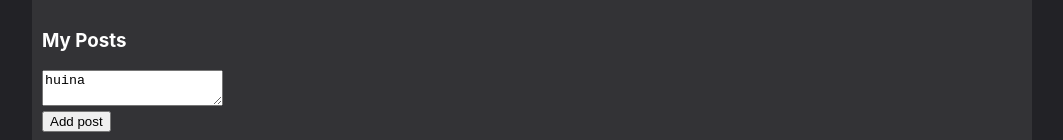
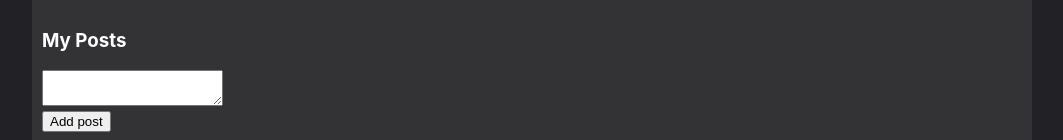
Before and after one commit to Gabageba/pokaifu, a React (Create React App) app: page /profile in a window 1280 px wide. Shown: the part 859-999 px from the top of the page, without its empty margins (208-1271 px from the left). Built offline with nearby package versions, Linux system fonts and the light colour scheme; grey boxes are pictures that could not be loaded.

Commit message:
Dispatch

```diff
--- a/src/App.js
+++ b/src/App.js
@@ -18,11 +18,9 @@ const App = (props) => {
         <div className="app-wrapper-content">
           <Routes>
             <Route path="/messages/*" element={<Messages state={props.state.messagesPage}
-                                                         addMessage={props.addMessage}
-                                                         updateNewMessageText={props.updateNewMessageText} />}/>
+                                                         dispatch={props.dispatch} />}/>
             <Route path="/profile" element={<Profile profilePage={props.state.profilePage}
-                                                     updateNewPostText={props.updateNewPostText}
-                                                     addPost={props.addPost}/>}/>
+                                                     dispatch={props.dispatch}/>}/>
             <Route path="/news" element={<News/>}/>
             <Route path="/music" element={<Music/>}/>
             <Route path="/settings" element={<Settings/>}/>
--- a/src/Redux/state.js
+++ b/src/Redux/state.js
@@ -39,7 +39,11 @@ let store = {
       ],
       newMessageText: 'hi',
       dialogsData: [
-        {id: 1, name: 'Gabageba', avatar: 'https://i.pinimg.com/originals/b8/be/c7/b8bec7a821b32544097807f259a6057d.jpg'},
+        {
+          id: 1,
+          name: 'Gabageba',
+          avatar: 'https://i.pinimg.com/originals/b8/be/c7/b8bec7a821b32544097807f259a6057d.jpg'
+        },
         {id: 2, name: 'Alexandr', avatar: 'https://www.meme-arsenal.com/memes/24ea176ff61da30ee142f0dbca6dcc90.jpg'},
         {
           id: 3,
@@ -60,13 +64,17 @@ let store = {
       ]
     }
   },
+  _callSubscriber() {
+    console.log('state was changed')
+  },
   getState() {
     return this._state
   },
-  _callSubscriber() {
-    console.log('state was changed')
+  subscribe(observer) {
+    this._callSubscriber = observer
   },
-  addPost() {
+  dispatch(action) {
+    if (action.type === 'ADD-POST') {
       let newPost = {
         id: 5,
         message: this._state.profilePage.newPostText,
@@ -76,12 +84,12 @@ let store = {
       this._state.profilePage.postsData.push(newPost)
       this._state.profilePage.newPostText = ''
       this._callSubscriber(this._state)
-  },
-  updateNewPostText(newText) {
-    this._state.profilePage.newPostText = newText
+    }
+    else if (action.type === 'UPDATE-NEW-POST-TEXT') {
+      this._state.profilePage.newPostText = action.newText
       this._callSubscriber(this._state)
-  },
-  addMessage() {
+    }
+    else if (action.type === 'ADD-MESSAGE') {
       let newMessage = {
         id: 6,
         message: this._state.messagesPage.newMessageText
@@ -89,13 +97,11 @@ let store = {
       this._state.messagesPage.messagesData.push(newMessage)
       this._state.messagesPage.newMessageText = ''
       this._callSubscriber(this._state)
-  },
-  updateNewMessageText(newText) {
-    this._state.messagesPage.newMessageText = newText
+    }
+    else if (action.type === 'UPDATE-NEW-MESSAGE-TEXT') {
+      this._state.messagesPage.newMessageText = action.newText
       this._callSubscriber(this._state)
-  },
-  subscribe (observer) {
-    this._callSubscriber = observer
+    }
   }
 }
 
--- a/src/components/Messages/Messages.jsx
+++ b/src/components/Messages/Messages.jsx
@@ -14,9 +14,13 @@ const Messages = (props) => {
 
   let newMessageElement = React.createRef()
 
+  let addMessage = () => {
+    props.dispatch({type: 'ADD-MESSAGE'})
+  }
+
   let onMessageChange = () => {
     let text = newMessageElement.current.value
-    props.updateNewMessageText(text)
+    props.dispatch({type: 'UPDATE-NEW-MESSAGE-TEXT', newText: text})
   }
 
 
@@ -26,7 +30,7 @@ const Messages = (props) => {
       <div>
         <div className={s.messages}>{messagesElements}</div>
         <textarea onChange={onMessageChange} ref={newMessageElement} value={props.state.newMessageText}/>
-        <button onClick={props.addMessage}>Отправить</button>
+        <button onClick={addMessage}>Отправить</button>
       </div>
     </div>
   )
--- a/src/components/Profile/MyPosts/MyPosts.jsx
+++ b/src/components/Profile/MyPosts/MyPosts.jsx
@@ -9,12 +9,12 @@ const MyPosts = (props) => {
   let newPostElement = React.createRef();
 
   let addPost = () => {
-    props.addPost()
+    props.dispatch({type: 'ADD-POST'})
   }
 
   let onPostChange = () => {
     let text = newPostElement.current.value
-    props.updateNewPostText(text)
+    props.dispatch({type: 'UPDATE-NEW-POST-TEXT', newText: text})
   }
 
   return (
--- a/src/components/Profile/Profile.jsx
+++ b/src/components/Profile/Profile.jsx
@@ -8,9 +8,7 @@ const Profile = (props) => {
     <div>
       <ProfileInfo />
       <MyPosts postsData={props.profilePage.postsData}
-               updateNewPostText={props.updateNewPostText}
-               newPostText={props.profilePage.newPostText}
-               addPost={props.addPost}/>
+               dispatch={props.dispatch}/>
     </div>
   )
 }
--- a/src/index.js
+++ b/src/index.js
@@ -7,10 +7,7 @@ import App from './App'
 
 let rerenderEntireTree = (state) => {
   ReactDOM.render(<App state={state}
-                       updateNewPostText={store.updateNewPostText.bind(store)}
-                       updateNewMessageText={store.updateNewMessageText.bind(store)}
-                       addMessage={store.addMessage.bind(store)}
-                       addPost={store.addPost.bind(store)}/>, document.getElementById('root'))
+                       dispatch={store.dispatch.bind(store)}/>, document.getElementById('root'))
 }
 
 rerenderEntireTree(store.getState())
```
Lines whose indentation alone changed are shown as unchanged.
